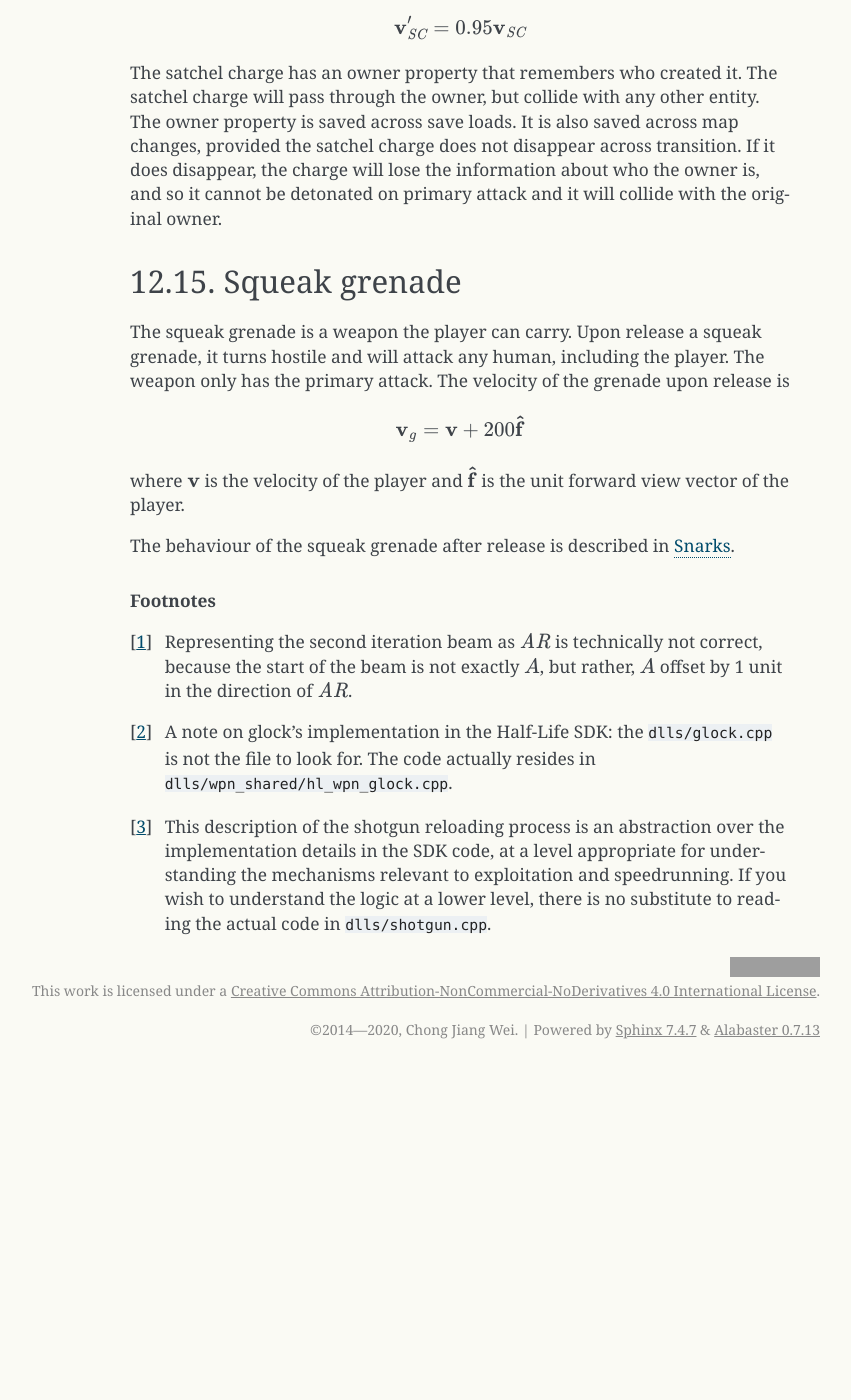
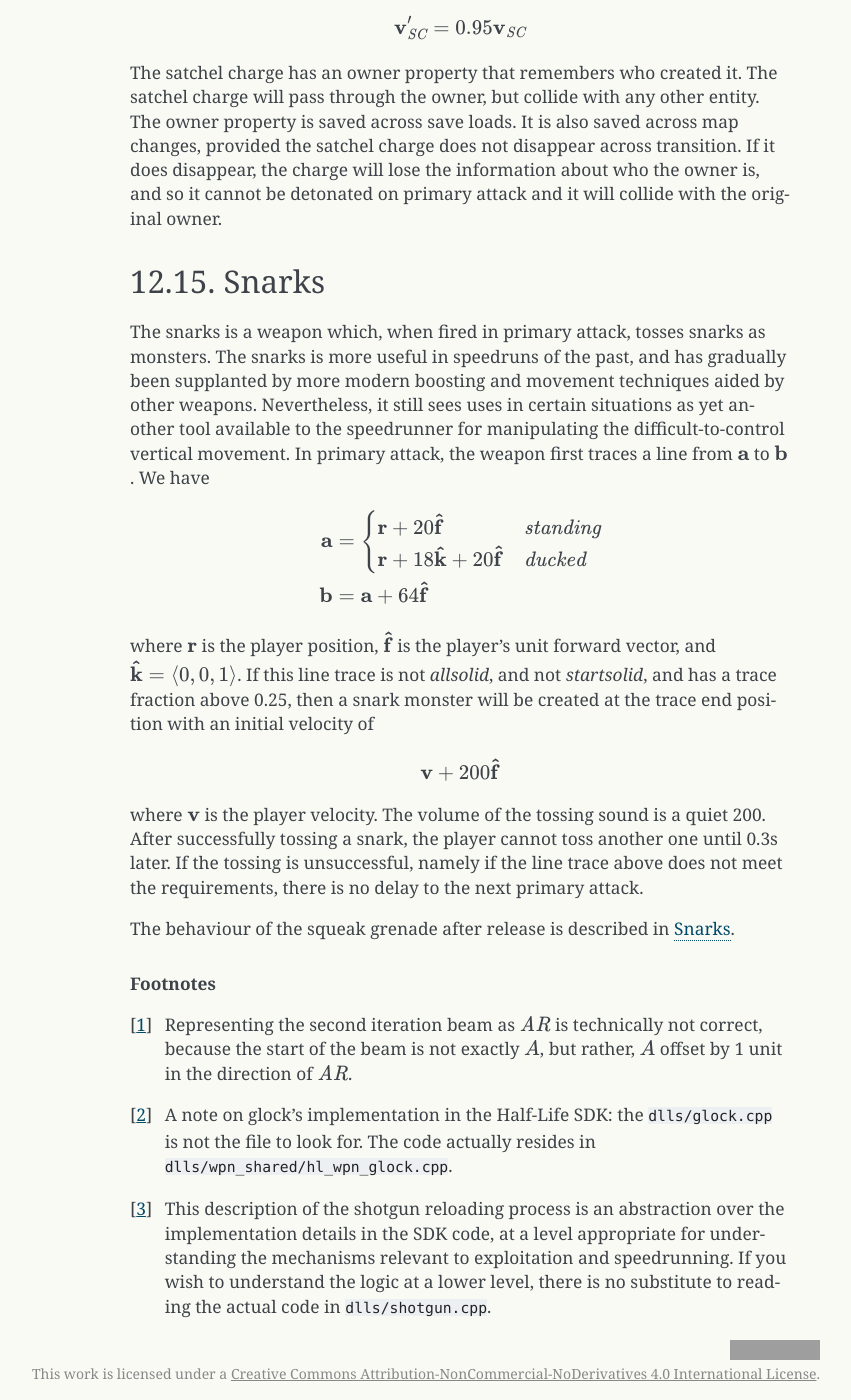
Before and after one commit to Matherunner/hldoc, a Sphinx documentation site: the page built from source/weapons.rst, in a window 1280 px wide and 1400 px high, scrolled down 35394 px. Shown: the whole window, without its empty margins (290-1141 px from the left). Built offline with Sphinx 7.4.7, drawn with Linux system fonts in a browser that asks for light colours; formulas are drawn with MathJax 3; before the commit the page ends 36463 px from its top, so only the background shows below that; some of the changed text lies outside the part shown; grey boxes are pictures that could not be loaded.

Commit message:
Add descriptions for snarks

```diff
--- a/source/weapons.rst
+++ b/source/weapons.rst
@@ -725,14 +725,26 @@ The satchel charge has an owner property that remembers who created it. The satc
 
 .. TODO: explain why
 
-Squeak grenade
---------------
+Snarks
+------
 
-The squeak grenade is a weapon the player can carry. Upon release a squeak grenade, it turns hostile and will attack any human, including the player. The weapon only has the primary attack. The velocity of the grenade upon release is
+The snarks is a weapon which, when fired in primary attack, tosses snarks as monsters. The snarks is more useful in speedruns of the past, and has gradually been supplanted by more modern boosting and movement techniques aided by other weapons. Nevertheless, it still sees uses in certain situations as yet another tool available to the speedrunner for manipulating the difficult-to-control vertical movement. In primary attack, the weapon first traces a line from :math:`\mathbf{a}` to :math:`\mathbf{b}`. We have
 
-.. math:: \mathbf{v}_g = \mathbf{v} + 200\mathbf{\hat{f}}
+.. math::
+   \begin{aligned}
+   \mathbf{a} &=
+   \begin{cases}
+   \mathbf{r} + 20 \mathbf{\hat{f}} & \mathit{standing} \\
+   \mathbf{r} + 18\mathbf{\hat{k}} + 20 \mathbf{\hat{f}} & \mathit{ducked}
+   \end{cases} \\
+   \mathbf{b} &= \mathbf{a} + 64 \mathbf{\hat{f}}
+   \end{aligned}
 
-where :math:`\mathbf{v}` is the velocity of the player and :math:`\mathbf{\hat{f}}` is the unit forward view vector of the player.
+where :math:`\mathbf{r}` is the player position, :math:`\mathbf{\hat{f}}` is the player's unit forward vector, and :math:`\mathbf{\hat{k}} = \langle 0,0,1\rangle`. If this line trace is not *allsolid*, and not *startsolid*, and has a trace fraction above 0.25, then a snark monster will be created at the trace end position with an initial velocity of
+
+.. math:: \mathbf{v} + 200 \mathbf{\hat{f}}
+
+where :math:`\mathbf{v}` is the player velocity. The volume of the tossing sound is a quiet 200. After successfully tossing a snark, the player cannot toss another one until 0.3s later. If the tossing is unsuccessful, namely if the line trace above does not meet the requirements, there is no delay to the next primary attack.
 
 The behaviour of the squeak grenade after release is described in :ref:`squeak grenade monster`.
 
```
